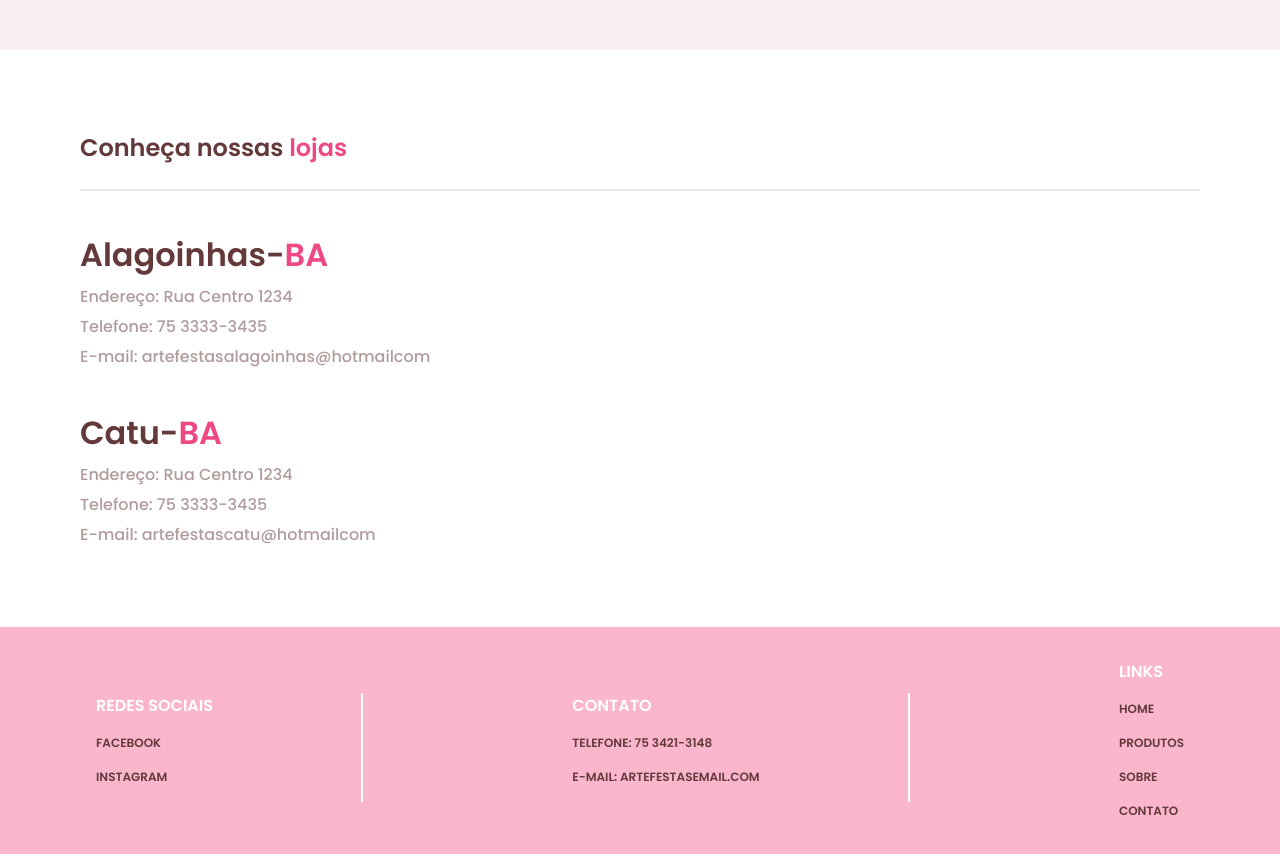
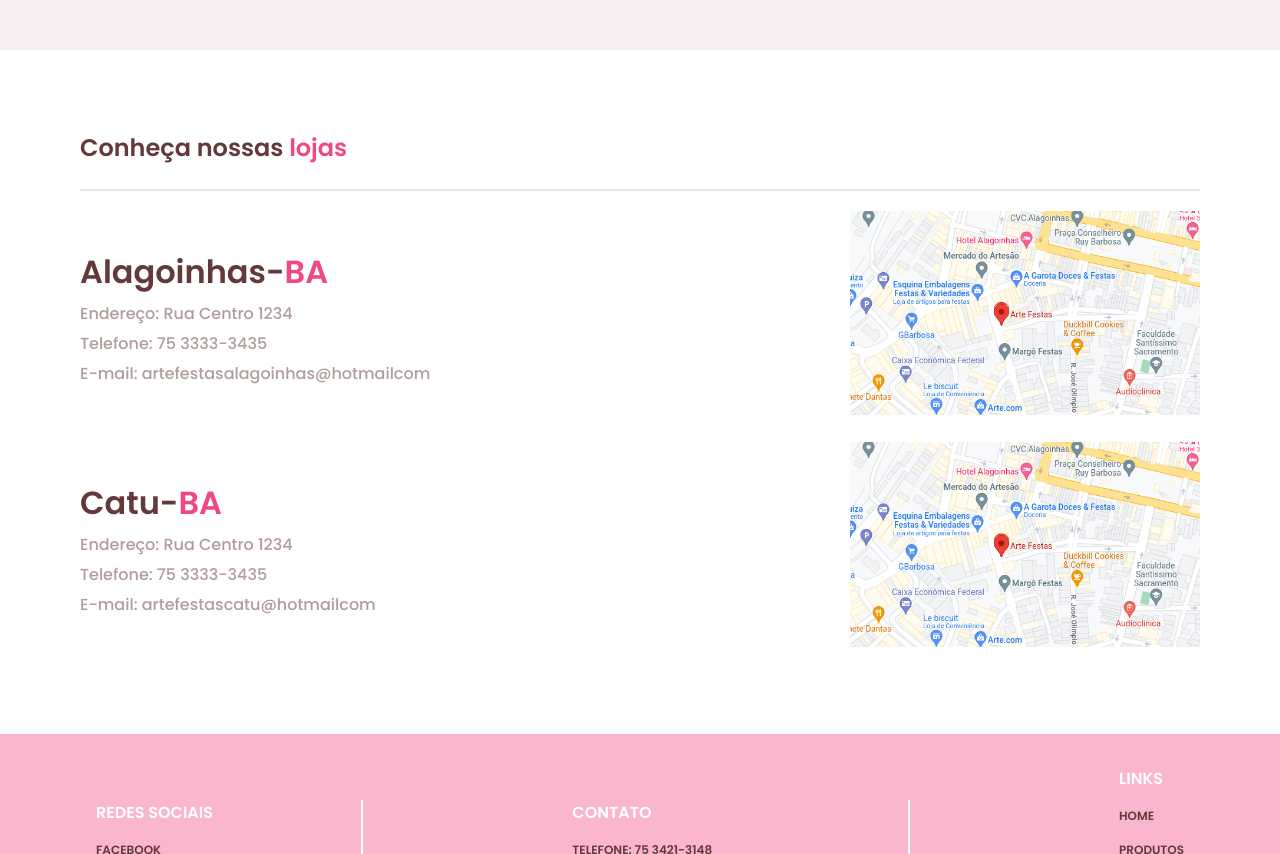
Before and after one commit to gabrieljcf/marketplace-site, a React (Create React App) app: page /Contact in a window 1280 px wide. Shown: the part 522-1376 px from the top of the page. Built offline with nearby package versions, Linux system fonts and the light colour scheme.

Commit message:
feature: add localization

```diff
--- a/src/pages/Contact/index.tsx
+++ b/src/pages/Contact/index.tsx
@@ -1,10 +1,11 @@
+import { useEffect, useState } from "react";
 import { Loading } from "../../components/Loading";
 import { Cta } from "../../components/Cta";
 
 import ctaImg from "../../assets/cta.png";
-import { ContactContainer } from "./styles";
+import localizationImg from "../../assets/localization.png";
 import { Line } from "../Products/styles";
-import { useEffect, useState } from "react";
+import { ContactContainer, ContactContent } from "./styles";
 
 export function Contact() {
   const [isLoading, setIsLoading] = useState(false);
@@ -34,6 +35,8 @@ export function Contact() {
         </h3>
         <Line />
 
+        <ContactContent>
+          <div className="informationsContainer">
             <div>
               <h2>
                 Alagoinhas-<span>BA</span>
@@ -41,7 +44,18 @@ export function Contact() {
               <p>Endereço: Rua Centro 1234</p>
               <p>Telefone: 75 3333-3435</p>
               <p>E-mail: artefestasalagoinhas@hotmailcom</p>
+            </div>
+            <a
+              target="_blank"
+              href="https://www.google.com/maps/place/Arte+Festas/@-12.1386252,-38.4252464,17z/data=!3m1!4b1!4m5!3m4!1s0x716bd268fd2de65:0x9308ec7757a9fb61!8m2!3d-12.1386252!4d-38.4230577"
+              rel="noreferrer"
+            >
+              <img src={localizationImg} alt="localização da loja" />
+            </a>
+          </div>
 
+          <div className="informationsContainer">
+            <div>
               <h2>
                 Catu-<span>BA</span>
               </h2>
@@ -49,6 +63,15 @@ export function Contact() {
               <p>Telefone: 75 3333-3435</p>
               <p>E-mail: artefestascatu@hotmailcom</p>
             </div>
+            <a
+              target="_blank"
+              href="https://www.google.com/maps/place/Arte+Festas+(Catu-BA)/@-12.3525733,-38.3784202,17z/data=!3m1!4b1!4m5!3m4!1s0x7168d7a1a761ce1:0x355b01d60d891dac!8m2!3d-12.3525797!4d-38.3762492"
+              rel="noreferrer"
+            >
+              <img src={localizationImg} alt="localização da loja" />
+            </a>
+          </div>
+        </ContactContent>
       </ContactContainer>
       {isLoading && <Loading />}
     </main>
--- a/src/pages/Contact/styles.ts
+++ b/src/pages/Contact/styles.ts
@@ -11,7 +11,6 @@ export const ContactContainer = styled.div`
   }
 
   h2 {
-    margin-top: 2.5rem;
     max-width: 470px;
     color: var(--text-body);
     font-size: 2rem;
@@ -28,3 +27,16 @@ export const ContactContainer = styled.div`
     margin-top: 0.3125rem;
   }
 `;
+
+export const ContactContent = styled.div`
+  .informationsContainer {
+    display: flex;
+    align-items: center;
+    justify-content: space-between;
+    margin: 1.25rem 0;
+
+    img {
+      width: 350px;
+    }
+  }
+`;
```
Also changed, not shown: src/assets/localization.png (added). Lines whose indentation alone changed are shown as unchanged.
